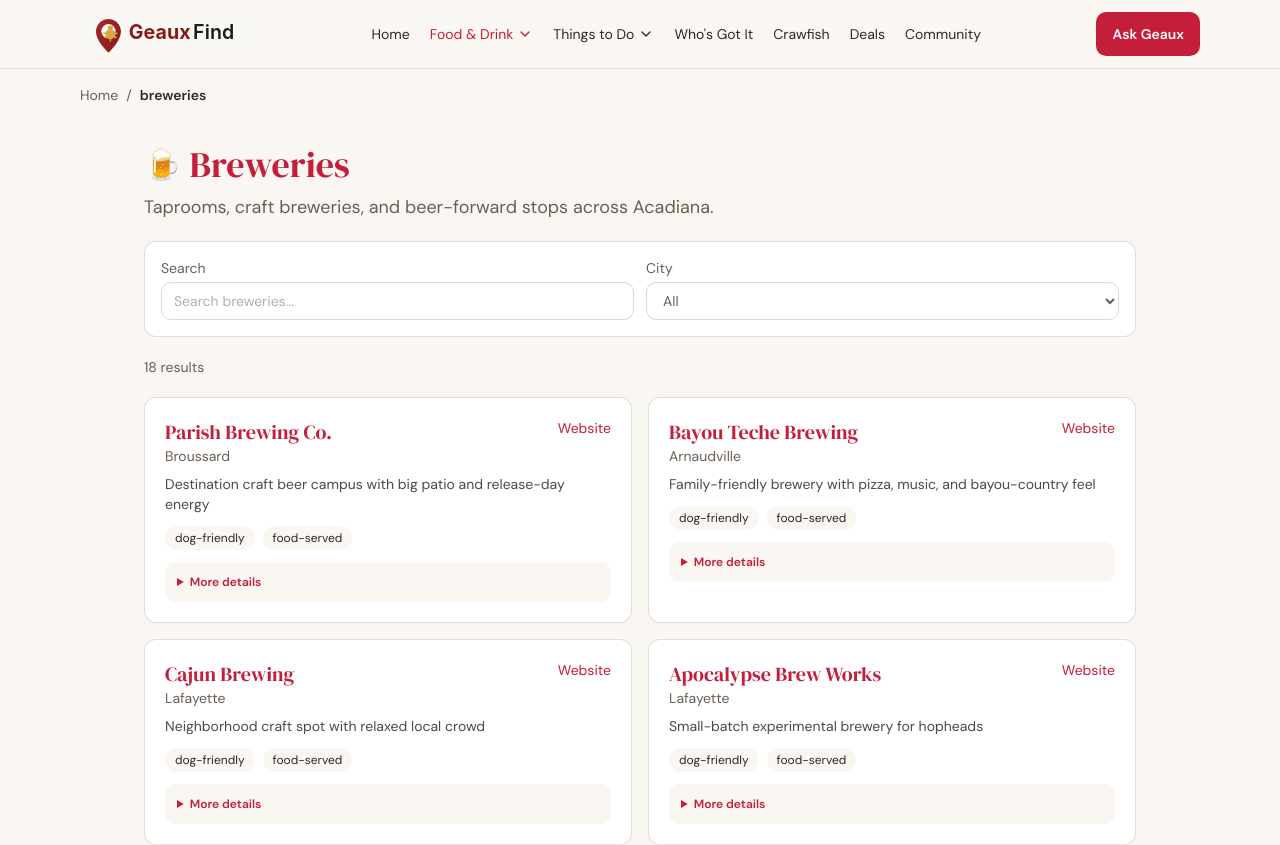
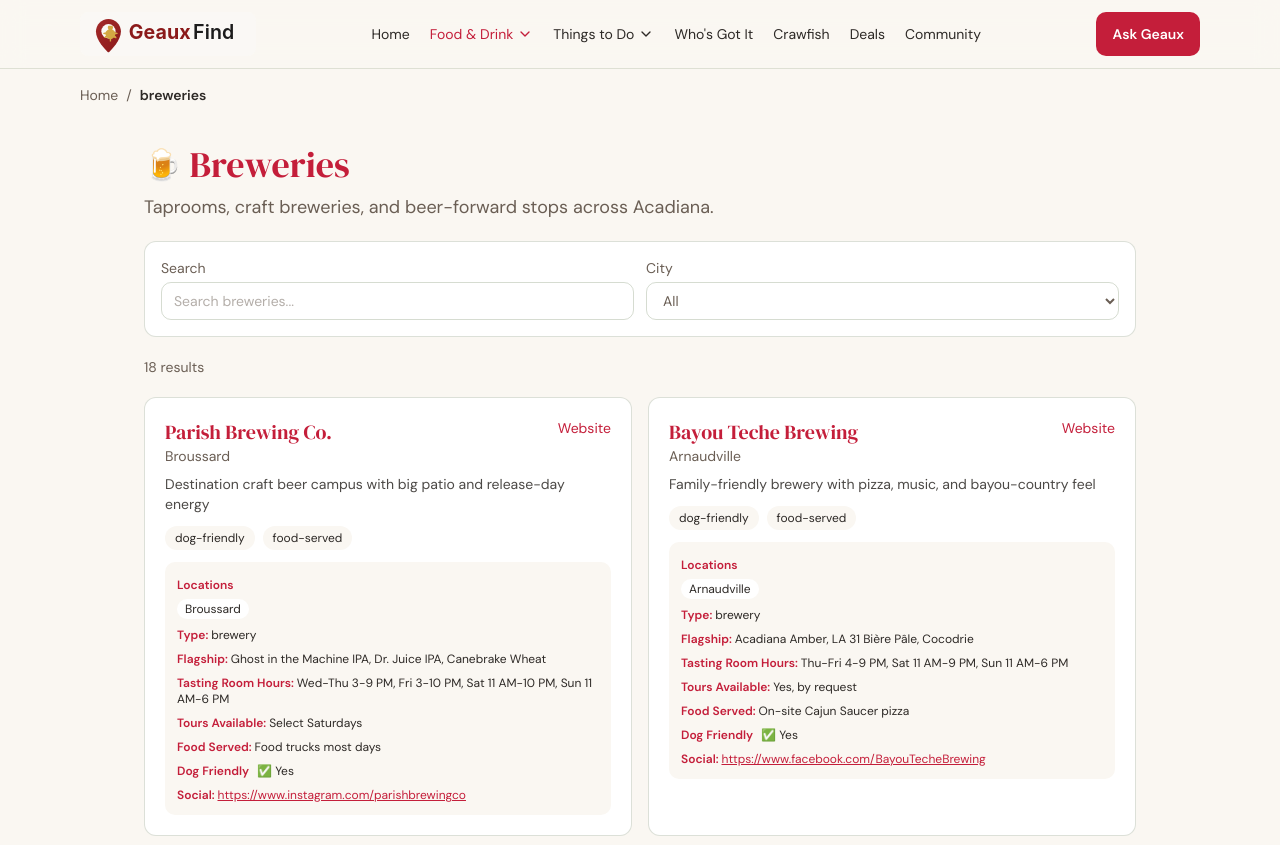
Before and after one commit to chelsea-hq/geauxfind, a Next.js app: page /breweries in a window 1280 px wide. Shown: the top 845 px of the page. Built offline with nearby package versions, Linux system fonts and the light colour scheme.

Commit message:
fix: render guide meta as formatted cards instead of raw JSON
- MetaDetails component renders specials, hours, features properly
- Arrays → pill tags, objects → card layouts, bools → ✅/❌
- URLs auto-linked, internal fields (source/lastUpdated) hidden
- No more raw JSON.stringify dumps

```diff
--- a/src/components/guides/GuideDirectory.tsx
+++ b/src/components/guides/GuideDirectory.tsx
@@ -23,6 +23,114 @@
   featured: boolean;
   meta?: Record<string, unknown>;
 };
+
+function MetaDetails({ meta, category }: { meta: Record<string, unknown>; category: string }) {
+  // Filter out internal fields
+  const skip = new Set(["source", "lastUpdated", "category", "dayIndex"]);
+  const entries = Object.entries(meta).filter(([k]) => !skip.has(k));
+  if (entries.length === 0) return null;
+
+  return (
+    <div className="mt-3 space-y-2 rounded-[10px] bg-[var(--cream)] p-3">
+      {entries.map(([key, value]) => (
+        <MetaField key={key} label={key} value={value} category={category} />
+      ))}
+    </div>
+  );
+}
+
+function MetaField({ label, value }: { label: string; value: unknown; category: string }) {
+  const prettyLabel = label
+    .replace(/([A-Z])/g, " $1")
+    .replace(/^./, (s) => s.toUpperCase())
+    .trim();
+
+  // Arrays of strings → pill tags
+  if (Array.isArray(value) && value.length > 0 && typeof value[0] === "string") {
+    return (
+      <div>
+        <span className="text-xs font-semibold text-[var(--cajun-red)]">{prettyLabel}</span>
+        <div className="mt-1 flex flex-wrap gap-1">
+          {(value as string[]).map((v) => (
+            <span key={v} className="rounded-full bg-white px-2 py-0.5 text-xs text-[var(--cast-iron)]">{v}</span>
+          ))}
+        </div>
+      </div>
+    );
+  }
+
+  // Arrays of objects (specials, happyHours, musicNights, danceNights, contenders, etc.)
+  if (Array.isArray(value) && value.length > 0 && typeof value[0] === "object") {
+    return (
+      <div>
+        <span className="text-xs font-semibold text-[var(--cajun-red)]">{prettyLabel}</span>
+        <div className="mt-1 space-y-2">
+          {(value as Record<string, unknown>[]).map((obj, i) => (
+            <div key={i} className="rounded-lg bg-white p-2 text-xs text-[var(--cast-iron)]">
+              {Object.entries(obj).map(([k, v]) => {
+                const fieldLabel = k.replace(/([A-Z])/g, " $1").replace(/^./, (s) => s.toUpperCase()).trim();
+                if (Array.isArray(v)) return <p key={k}><strong>{fieldLabel}:</strong> {(v as string[]).join(", ")}</p>;
+                if (typeof v === "object" && v !== null) return <p key={k}><strong>{fieldLabel}:</strong> {JSON.stringify(v)}</p>;
+                return <p key={k}><strong>{fieldLabel}:</strong> {String(v)}</p>;
+              })}
+            </div>
+          ))}
+        </div>
+      </div>
+    );
+  }
+
+  // Booleans
+  if (typeof value === "boolean") {
+    return (
+      <div className="flex items-center gap-2 text-xs">
+        <span className="font-semibold text-[var(--cajun-red)]">{prettyLabel}</span>
+        <span>{value ? "✅ Yes" : "❌ No"}</span>
+      </div>
+    );
+  }
+
+  // Simple strings/numbers
+  if (typeof value === "string" || typeof value === "number") {
+    // URLs get linked
+    if (typeof value === "string" && value.startsWith("http")) {
+      return (
+        <div className="text-xs">
+          <span className="font-semibold text-[var(--cajun-red)]">{prettyLabel}: </span>
+          <a href={value} target="_blank" rel="noreferrer" className="text-[var(--cajun-red)] underline">{value}</a>
+        </div>
+      );
+    }
+    return (
+      <div className="text-xs">
+        <span className="font-semibold text-[var(--cajun-red)]">{prettyLabel}: </span>
+        <span className="text-[var(--cast-iron)]">{String(value)}</span>
+      </div>
+    );
+  }
+
+  // Objects (socials, etc.)
+  if (typeof value === "object" && value !== null && !Array.isArray(value)) {
+    return (
+      <div>
+        <span className="text-xs font-semibold text-[var(--cajun-red)]">{prettyLabel}</span>
+        <div className="mt-1 flex flex-wrap gap-2">
+          {Object.entries(value as Record<string, unknown>).map(([k, v]) => (
+            <span key={k} className="rounded-full bg-white px-2 py-0.5 text-xs text-[var(--cast-iron)]">
+              {typeof v === "string" && v.startsWith("http") ? (
+                <a href={v} target="_blank" rel="noreferrer" className="text-[var(--cajun-red)] underline">{k}</a>
+              ) : (
+                <>{k}: {String(v)}</>
+              )}
+            </span>
+          ))}
+        </div>
+      </div>
+    );
+  }
+
+  return null;
+}
 
 export function GuideDirectory({
   category,
@@ -166,14 +274,7 @@
                 </div>
               ) : null}
 
-              {item.meta ? (
-                <details className="mt-3 rounded-[10px] bg-[var(--cream)] p-3">
-                  <summary className="cursor-pointer text-xs font-semibold text-[var(--cajun-red)]">More details</summary>
-                  <pre className="mt-2 overflow-x-auto whitespace-pre-wrap text-xs text-[var(--warm-gray)]">
-                    {JSON.stringify(item.meta, null, 2)}
-                  </pre>
-                </details>
-              ) : null}
+              {item.meta ? <MetaDetails meta={item.meta} category={item.category} /> : null}
             </article>
           ))}
         </div>
```
